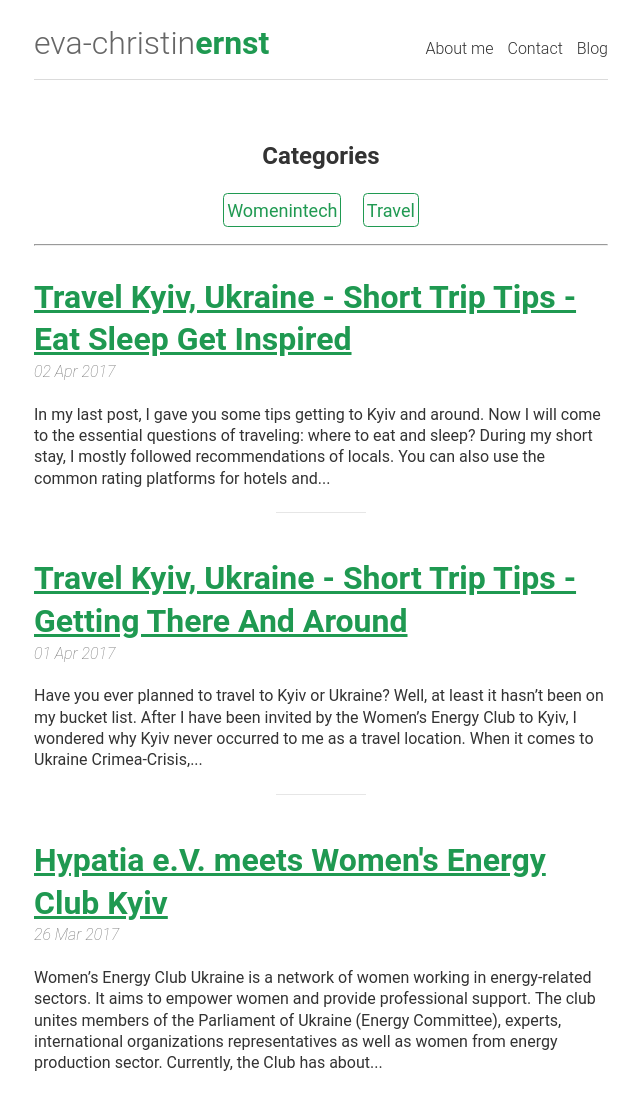
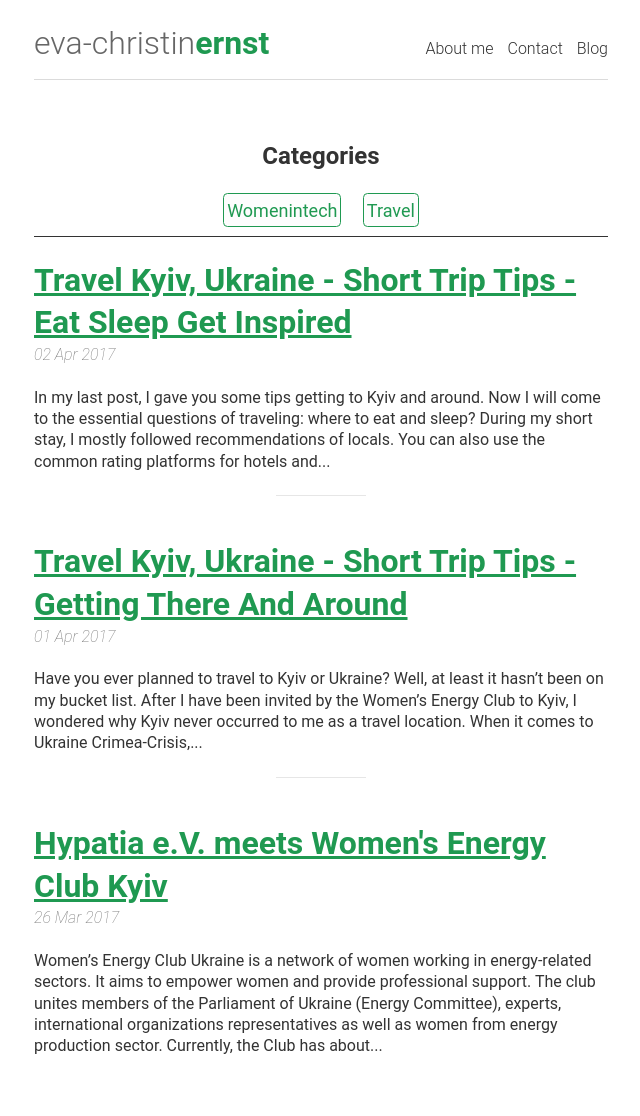
Before and after one commit to evafroehlich/website, a Jekyll site: the page built from blog/index.html, in a window 1280 px wide. Shown: the whole page, without its empty margins (319-959 px from the left). Built offline with Jekyll 4.4.1, drawn with Linux system fonts in a browser that asks for light colours; the list of posts is cut into pages by our own code.

Commit message:
Implemented Change suggestions

```diff
--- a/_layouts/category.html
+++ b/_layouts/category.html
@@ -26,7 +26,7 @@ layout: page
     {% else %}
       {{ site.title }}
     {% endif %}
-      on {{ post.date | date: "%B %d, %Y" }}
+    on {{ post.date | date_to_string }}
   </p>
 </div>
 <hr>
--- a/_sass/custom.scss
+++ b/_sass/custom.scss
@@ -55,4 +55,5 @@
 }
 .categories {
   text-align: center;
+  border-bottom: 1px solid #333;
 }
--- a/blog/index.html
+++ b/blog/index.html
@@ -2,14 +2,14 @@
 title: Blog
 layout: default
 ---
-<div class="categories">
+<aside class="categories">
   <h3>Categories</h3>
   {% for category in site.categories %}
-    <a href="/category/{{ category[0] }}/" class="category__link">{% if category[0] == 'aws' %}{{ category[0] | upcase }}{% else %}{{ category[0] | capitalize }}{% endif %}</a>
+    <a href="/category/{{ category[0] }}/" class="category__link">
+    {% if category[0] == 'aws' %}{{ category[0] | upcase }}{% else %}
+    {{ category[0] | capitalize }}{% endif %}</a>
   {% endfor %}
-</div>
-
-<hr>
+</aside>
 
 <ul id="posts">
   {% for post in paginator.posts %}
```
Also changed, not shown: _posts/2017-04-01-travel-kyiv-getting-there-and-around.md (+1 -1 lines), _posts/2017-04-02-travel-kyiv-eat-sleep-get-inspired.md (+1 -1 lines), category/travel/index.html (renamed from category/travel.html), category/womenintech/index.html (renamed from category/womenintech.html). Lines whose indentation alone changed are shown as unchanged.
